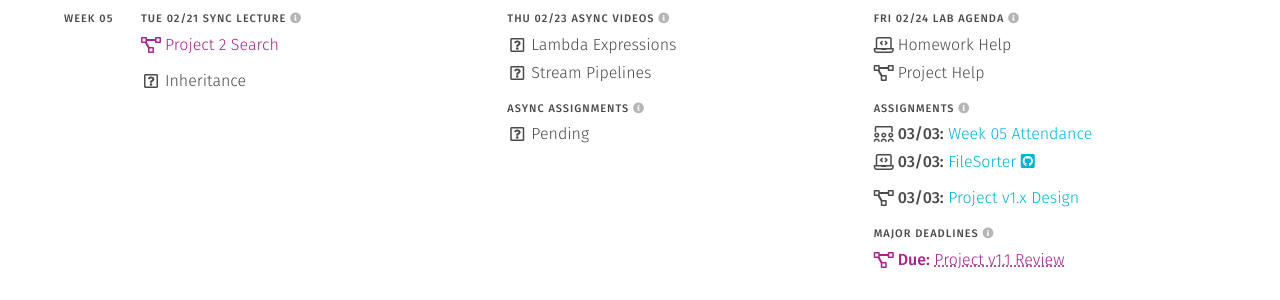
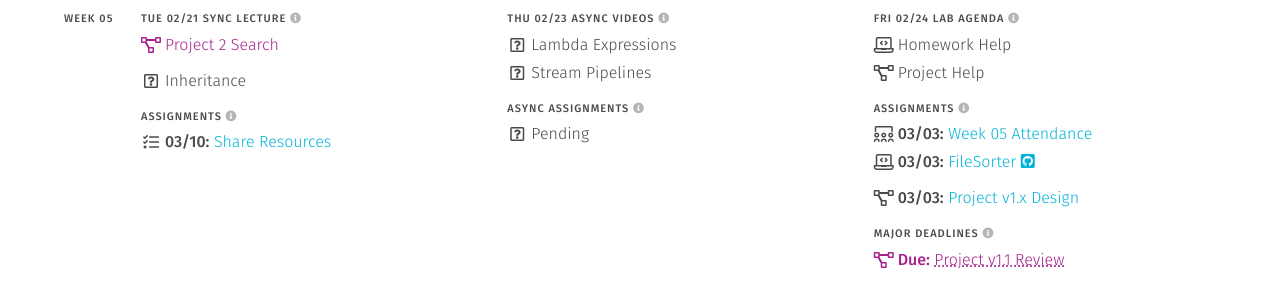
Before and after one commit to usf-cs272-spring2023/usf-cs272-spring2023.github.io, a Jekyll site: the page built from index.md, in a window 1280 px wide. Shown: the part 662-962 px from the top of the page. Built offline with Jekyll 4.4.1, drawn with Linux system fonts in a browser that asks for light colours.

Commit message:
Adding assignment

```diff
--- a/_data/participation.yml
+++ b/_data/participation.yml
@@ -66,6 +66,12 @@ cs_event2:
   show: true
   href: 'https://usfca.instructure.com/courses/1611719/quizzes/2420812'
 
+eclipse_github:
+  <<: *default
+  text: 'Share Resources'
+  date: 2023-03-10
+  href: 'https://usfca.instructure.com/courses/1611719/assignments/7295210'
+
 # midterm_survey:
 #   <<: *default
 #   text: 'Midterm Survey'
```
Also changed, not shown: _data/schedule.yml (+8 -0 lines).
